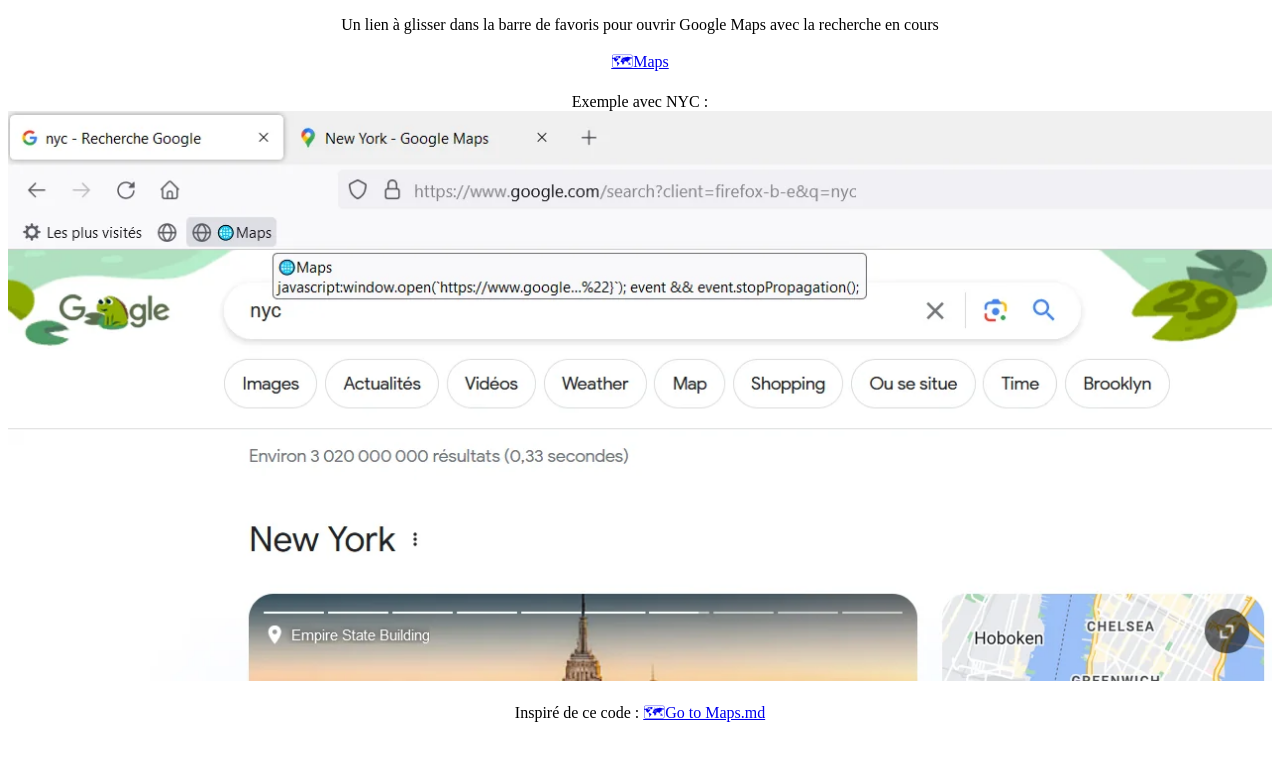
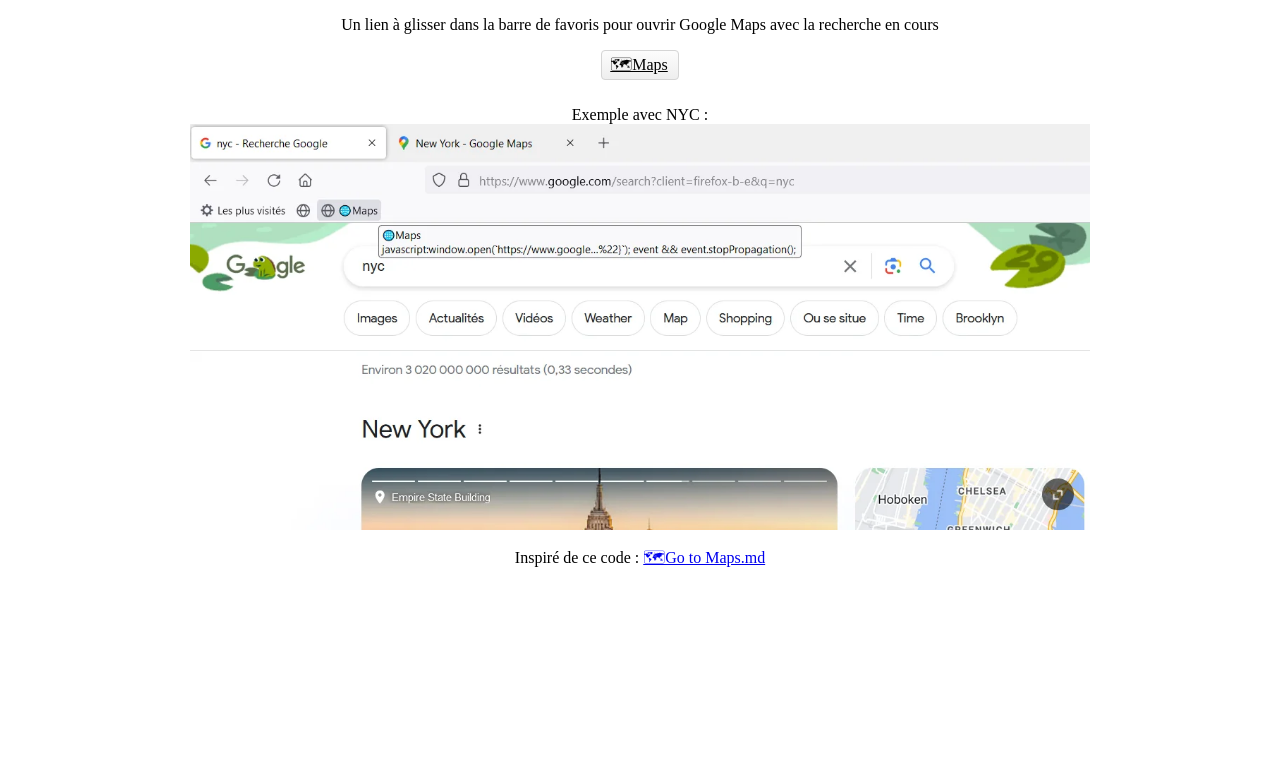
Before and after one commit to bilelz/trucs, a plain HTML site: page maps/index.html in a window 1280 px wide. Drawn offline with Linux system fonts and the light colour scheme.

Commit message:
Update index.html

```diff
--- a/maps/index.html
+++ b/maps/index.html
@@ -4,14 +4,83 @@
     <meta charset="UTF-8" />
     <meta name="viewport" content="width=device-width, initial-scale=1.0" />
     <title>Go to Google Maps</title>
+    <style>
+      body {
+        text-align: center;
+      }
+      img {
+        max-width: 100%;
+        width: 900px;
+        display: block;
+        margin: 0 auto;
+      }
+      .btn {
+        background-color: #eee;
+        background-image: -webkit-gradient(
+          linear,
+          left top,
+          left bottom,
+          color-stop(0, #fcfcfc),
+          to(#eee)
+        );
+        background-image: linear-gradient(to bottom, #fcfcfc 0, #eee 100%);
+        background-repeat: no-repeat;
+        border: 1px solid #d5d5d5;
+        color: black;
+        display: inline-flex;
+        vertical-align: middle;
+        text-align: left;
+        align-items: center;
+        padding: 3px 10px 3px 8px;
+        font-size: 16px;
+        line-height: 22px;
+        border-radius: 4px;
+        margin-bottom: 10px;
+      }
+
+      .btn:focus,
+      .btn:hover {
+        text-decoration: none;
+        background-color: #ddd;
+        background-image: -webkit-gradient(
+          linear,
+          left top,
+          left bottom,
+          color-stop(0, #eee),
+          to(#ddd)
+        );
+        background-image: linear-gradient(to bottom, #eee 0, #ddd 100%);
+        border-color: #ccc;
+      }
+      .btn:focus {
+        text-decoration: none;
+        background-color: #ddd;
+        background-image: -webkit-gradient(
+          linear,
+          left top,
+          left bottom,
+          color-stop(0, #eee),
+          to(#ddd)
+        );
+        background-image: linear-gradient(to bottom, #eee 0, #ddd 100%);
+        border-color: #ccc;
+      }
+      .btn:active {
+        background-color: #dcdcdc;
+        background-image: none;
+        border-color: #b5b5b5;
+        box-shadow: inset 0 2px 4px rgba(0, 0, 0, 0.15);
+      }
+    </style>
   </head>
-  <body style="text-align: center">
+  <body>
     <p>
       Un lien à glisser dans la barre de favoris pour ouvrir Google Maps avec la
       recherche en cours
     </p>
     <p>
       <a
+        class="btn"
         href="javascript:window.open(`https://www.google.com/maps?q=${new URL(document.location).searchParams.get('q') || ''}`); event && event.stopPropagation();"
         >🗺Maps</a
       >
@@ -20,9 +89,9 @@
     <p>
       Exemple avec NYC :
 
-      <a target="_blank" rel="noopener noreferrer" href="preview.png"
-        ><img src="preview.png" alt="image" style="max-width: 100%"
-      /></a>
+      <a target="_blank" rel="noopener noreferrer" href="preview.png">
+        <img src="preview.png" alt="image" />
+      </a>
     </p>
 
     <p>
```
